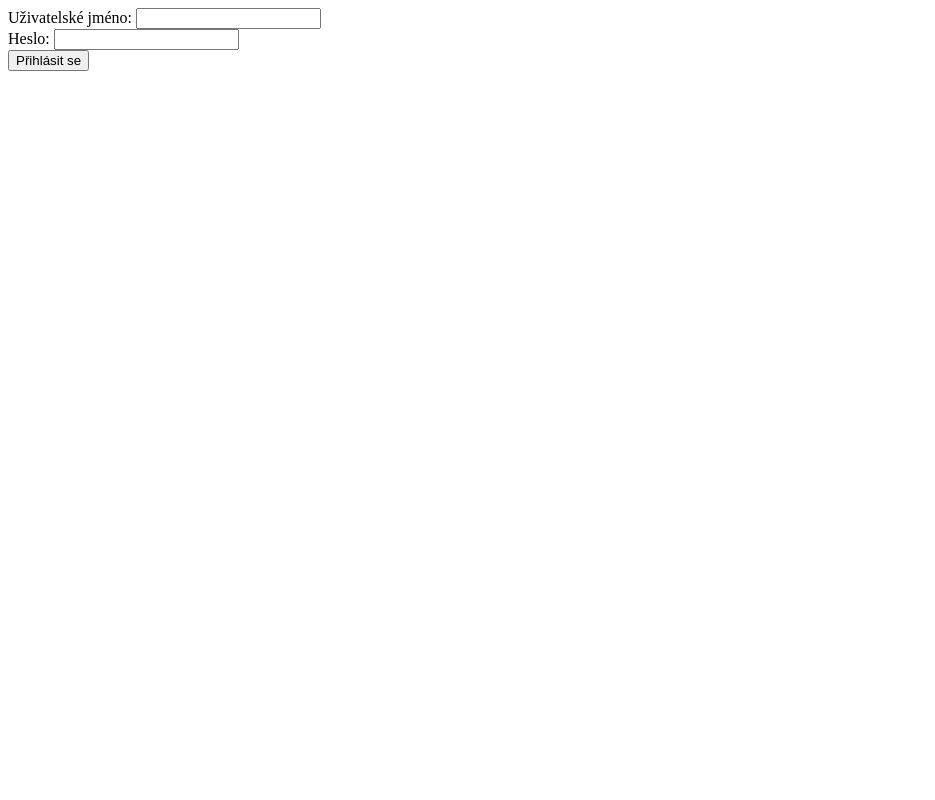
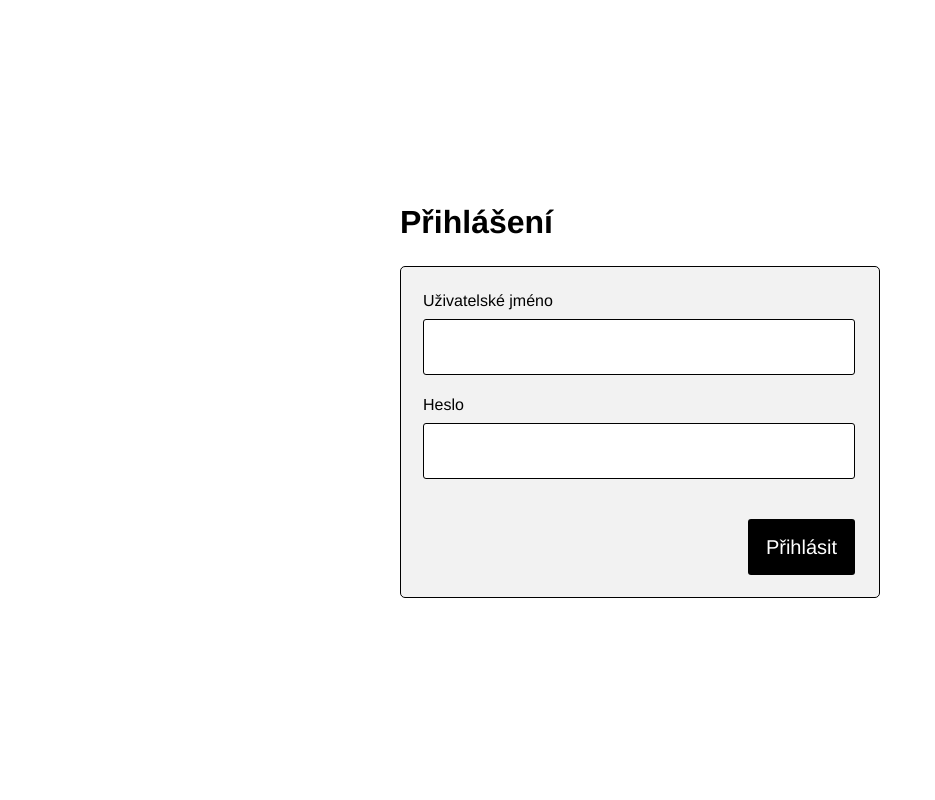
Before and after one commit to Makameek/Tourdeapp, a PHP site: page /login.php in a window 1280 px wide. Shown: the whole page, without its empty margins (0-935 px from the left). Run offline with PHP 8.4, Linux system fonts and the light colour scheme; the visitor is signed in with stand-in values (Sample User, id 1).

Commit message:
Add files via upload

```diff
--- a/login.php
+++ b/login.php
@@ -10,21 +10,33 @@ $_SESSION["roles"] = 0;
 
 <html>
 <head>
-  <title>Login</title>
+  <meta charset="UTF-8">
+  <link rel="stylesheet" href="styles.css">
+  <title>TDA Login</title>
+  <meta name="viewport" content="width=device-width, initial-scale=1.0">
 </head>
- <body>
-  <div>
-    <form action="login.php" method="post">
-     <label for="username">Uživatelské jméno:</label>
-     <input type="text" name="username" value="">
-      <br>
-     <label for="pass">Heslo:</label>
-     <input type="password" name="password" value="">
-      <br>
-     <input type="submit" value="Přihlásit se" name="login">
-    </form>
-  </div>
- </body>
+  <body>
+    <div class = "siteBox">
+      <div class = "loginBox1">
+        <p class = "loginHeader">Přihlášení</p>
+        <div class = "loginBox2">
+          <form action="login.php" method="post">
+            <div class = "loginBox3">
+              <div class = "loginBox5">
+                <label for="username" class = "loginLabel">Uživatelské jméno</label>
+                <input type="text" name="username" class = "loginBox6" value="">
+              </div>
+              <div class = "loginBox1">
+                <label for="pass" class = "loginLabel">Heslo</label>
+                <input type="password" name="password" class = "loginBox6" value="">
+              </div>
+            </div>
+            <input type="submit" value="Přihlásit" name="login" class = "loginBox4">
+          </form>
+        </div>
+      </div>
+    </div>
+  </body>
 </html>
 
 <?php
--- /dev/null
+++ b/styles.css
@@ -0,0 +1,226 @@
+
+.siteBox{
+  display: flex;
+  justify-content: center;
+  align-items: center;
+
+  position: absolute;
+  width: 100%;
+  height: 100%;
+  left: 0px;
+  top: 0px;
+}
+
+.loginBox1 {
+  display: flex;
+  flex-direction: column;
+  align-items: flex-start;
+  padding: 0px;
+
+  position: static;
+
+  flex: none;
+}
+
+.loginBox2 {
+  display: flex;
+  flex-direction: column;
+  align-items: flex-end;
+  padding: 24px;
+
+  position: static;
+  width: 480px;
+  height: 332px;
+  left: 0px;
+  top: 63px;
+
+  background: rgba(0, 0, 0, 0.05);
+  border: 1px solid #000000;
+  box-sizing: border-box;
+  border-radius: 5px;
+
+  flex: none;
+  order: 1;
+  flex-grow: 0;
+}
+
+.loginBox3 {
+  display: flex;
+  flex-direction: column;
+  align-items: flex-start;
+  padding: 0px;
+
+  position: static;
+  width: 432px;
+  height: 188px;
+
+  /* Inside auto layout */
+  flex: none;
+  order: 0;
+  flex-grow: 0;
+  margin-bottom: 40px;
+}
+
+.loginBox4 {
+  display: flex;
+  flex-direction: row;
+  align-items: flex-start;
+  padding: 16px;
+
+  position: static;
+  width: 107px;
+  height: 56px;
+
+  font-family: 'Helvetica Neue';
+  font-style: normal;
+  font-weight: medium;
+  font-size: 20px;
+  line-height: 24px;
+  text-align: center;
+
+  color: #FFFFFF;
+
+  background: #000000;
+  border-radius: 3px;
+
+  flex: none;
+  order: 1;
+  flex-grow: 0;
+  float: right;
+
+  border: none;
+}
+
+.loginBox5 {
+  display: flex;
+  flex-direction: column;
+  align-items: flex-start;
+  padding: 0px;
+
+  position: static;
+
+  flex: none;
+  margin-bottom: 20px;
+}
+
+.loginBox6 {
+  display: flex;
+  flex-direction: row;
+  align-items: flex-start;
+  padding: 16px;
+
+  position: static;
+  width: 432px;
+  height: 56px;
+
+  background: #FFFFFF;
+  border: 1px solid #000000;
+  box-sizing: border-box;
+  border-radius: 3px;
+
+  font-family: 'Helvetica Neue';
+  font-style: normal;
+  font-weight: regular;
+  font-size: 20px;
+  line-height: 24px;
+
+  color: #000000;
+}
+
+.loginHeader {
+  position: static;
+  width: 151px;
+  height: 39px;
+  left: 0px;
+  top: 0px;
+
+  font-family: 'Helvetica Neue';
+  font-style: normal;
+  font-weight: bold;
+  font-size: 32px;
+  line-height: 39px;
+
+  color: #000000;
+
+  flex: none;
+  margin-top: 0px;
+  margin-bottom: 24px;
+}
+
+.loginLabel {
+  position: static;
+  width: 140px;
+  height: 20px;
+
+  font-family: 'Helvetica Neue';
+  font-style: normal;
+  font-weight: medium;
+  font-size: 16px;
+  line-height: 20px;
+
+  color: #000000;
+
+  margin-bottom: 8px;
+}
+
+
+/*
+body {
+  box-sizing: border-box;
+  margin-bottom: 0px;
+  margin-left: 0px;
+  margin-right: 0px;
+  margin-top: 0px;
+  background-color:rgba(255, 255, 255, 1);
+  font-family: Helvetica;
+}
+h1 {
+  font-size: 36px;
+  color: rgba(0, 0, 0, 1);
+  font-weight: bold;
+}
+.navbar {
+  padding: 20px;
+  width: 100%;
+  height: 60px;
+  background-color: rgba(0, 0, 0, 0.1);
+  border-style: solid;
+  border-width: 1px;
+}
+.box {
+  padding: 30px;
+  border-style: solid;
+  border-width: 1px;
+  margin: 30px;
+}
+.box1 {
+  border-style: solid;
+  border-width: 1px;
+  margin: 30px;
+}
+  .main {
+  padding-left: 30px;
+  padding-right: 30px;
+  padding-top: 15px;
+  padding-bottom: 30px;
+  font-size: 14px;
+  font-weight: normal;
+}
+.button {
+  border: solid;
+  border-color: black;
+  border-width: 1px;
+  padding: 16px;
+  text-align: center;
+  text-decoration: none;
+  display: inline-block;
+  font-size: 16px;
+  cursor: pointer;
+  color: black;
+  margin-right: 10px;
+}
+a:hover {
+  color: white;
+  background-color: black;
+  box-shadow: 3px 3px 0px 0px rgba(0, 0, 0, 0.2);
+}
```
